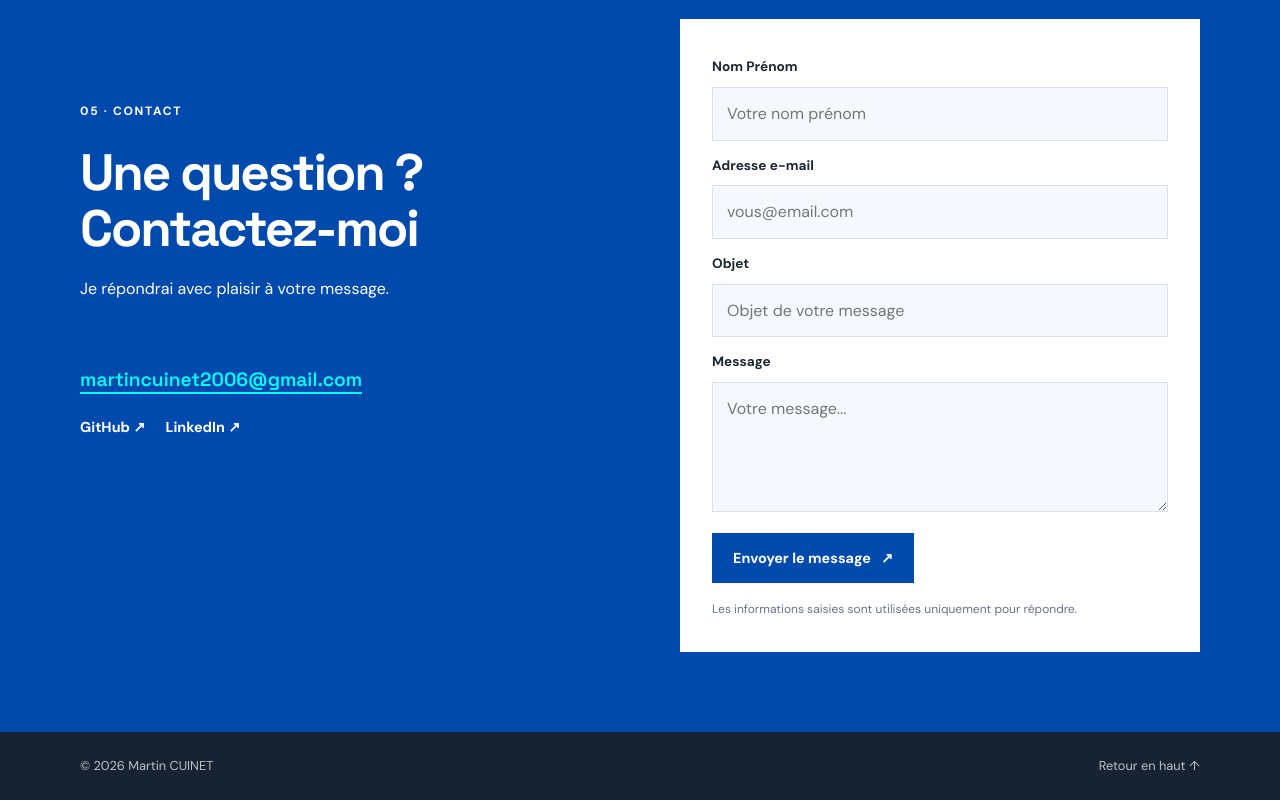
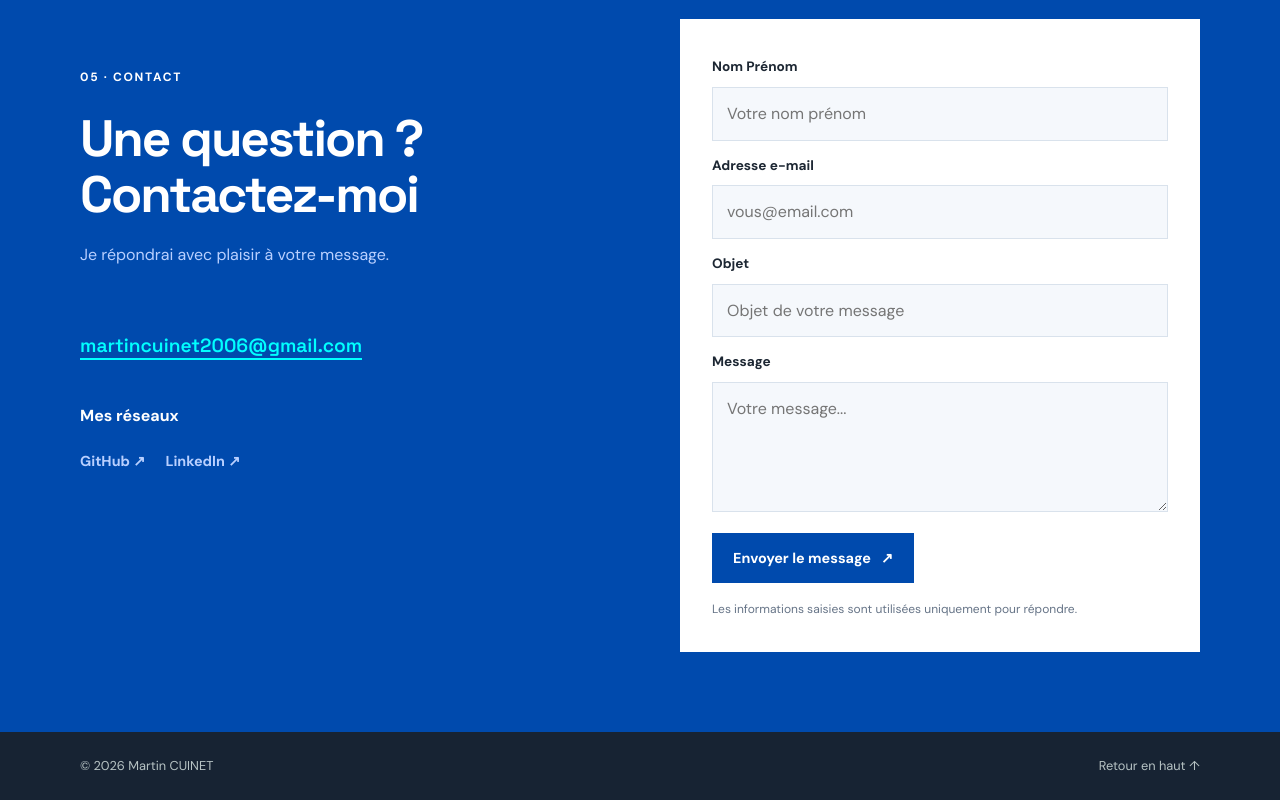
Before and after one commit to Martin-cnt/Portfolio, a Vue app: page / in a window 1280 px wide. Shown: the part 2965-3765 px from the top of the page. Built offline with nearby package versions, Linux system fonts and the light colour scheme.

Commit message:
contact terminé

```diff
--- a/src/App.vue
+++ b/src/App.vue
@@ -241,6 +241,7 @@ async function sendMessage(event) {
           <h2>Une question ?<br /><em>Contactez-moi</em></h2>
           <p class="contact-intro">Je répondrai avec plaisir à votre message.</p>
           <a class="email-link" href="mailto:martincuinet2006@gmail.com">martincuinet2006@gmail.com</a>
+          <h4 class="contact-reseau">Mes réseaux</h4>
           <div class="social-links">
             <a href="https://github.com/Martin-cnt" target="_blank" rel="noreferrer">GitHub ↗</a>
             <a href="https://www.linkedin.com/in/martin-cuinet-bbba313bb/" target="_blank" rel="noreferrer">LinkedIn ↗</a>
@@ -259,10 +260,11 @@ async function sendMessage(event) {
             {{ isSending ? 'Envoi en cours…' : 'Envoyer le message' }}
             <span aria-hidden="true">↗</span>
           </button>
-          <p class="form-note">Les informations saisies sont utilisées uniquement pour répondre.</p>
           <p v-if="formFeedback" class="form-note form-feedback" :class="{ 'form-error': hasFormError }" role="status" aria-live="polite">
             {{ formFeedback }}
           </p>
+          <p class="form-note">Les informations saisies sont utilisées uniquement pour répondre.</p>
+
         </form>
       </div>
     </section>
--- a/src/style.css
+++ b/src/style.css
@@ -109,10 +109,10 @@ h1 em {
 .contact-section { background: var(--accent); color: var(--white); }
 .contact-section .eyebrow,
 .contact-section h2 em { color: var(--white); }
-.contact-intro { margin-top: -6px; }
+.contact-intro { margin-top: -6px; color: #b9d0ff; }
 .email-link { display: inline-block; border-bottom: 2px solid currentColor; font: 600 1.2rem 'Space Grotesk', sans-serif; margin: 16px 0 22px; }
 .contact-section .email-link { color: #00ffff; margin-top: 50px; }
-.social-links { display: flex; gap: 20px; font-weight: 700; font-size: .9rem; }
+.social-links { display: flex; gap: 20px; font-weight: 700; font-size: .9rem; color: #b9d0ff; }
 .contact-form { background: var(--white); padding: 32px; display: grid; gap: 9px; }
 .contact-form label { color: var(--ink); font-size: .85rem; font-weight: 700; margin-top: 5px; }
 input, textarea { width: 100%; padding: 13px 14px; border: 1px solid var(--line); background: var(--paper); font: inherit; resize: vertical; }
@@ -120,8 +120,8 @@ input:focus, textarea:focus { outline: 2px solid var(--accent-dark); outline-off
 .contact-form .button { margin-top: 12px; justify-self: start; }
 .contact-form .button:disabled { cursor: wait; opacity: .7; }
 .form-note { color: var(--muted); font-size: .75rem; margin: 8px 0 0; }
-.form-feedback:not(.form-error) { color: #176b3a; }
-.form-error { color: #b42318; }
+.form-feedback:not(.form-error) { color: green; font-weight: 700; }
+.form-error { color: red; font-weight: 700;}
 .footer { background: var(--dark); color: #b7c3c4; padding: 24px 0; font-size: .8rem; }
 .footer-content { display: flex; justify-content: space-between; }
 .footer a:hover { color: var(--accent); }
```
Also changed, not shown: 1 other file (tests, documents, lock files or other folders).
